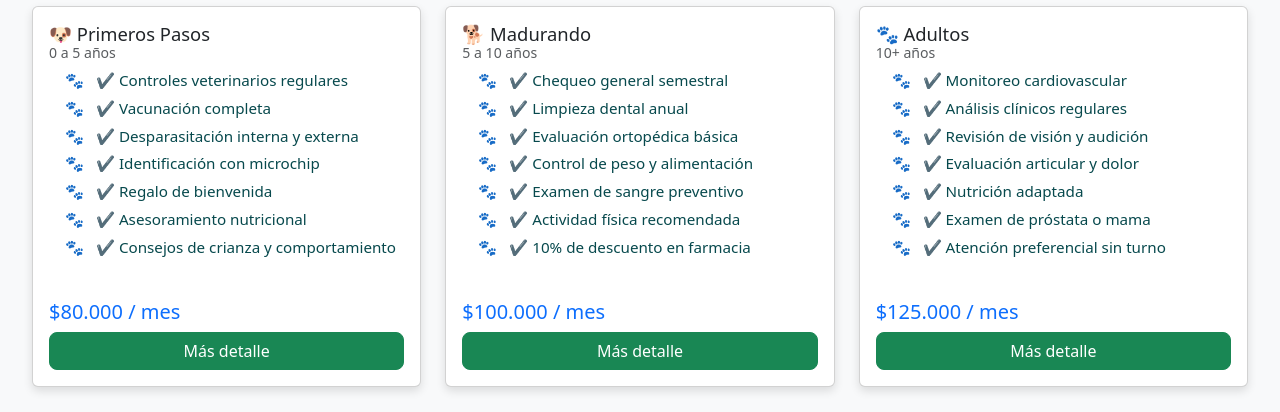
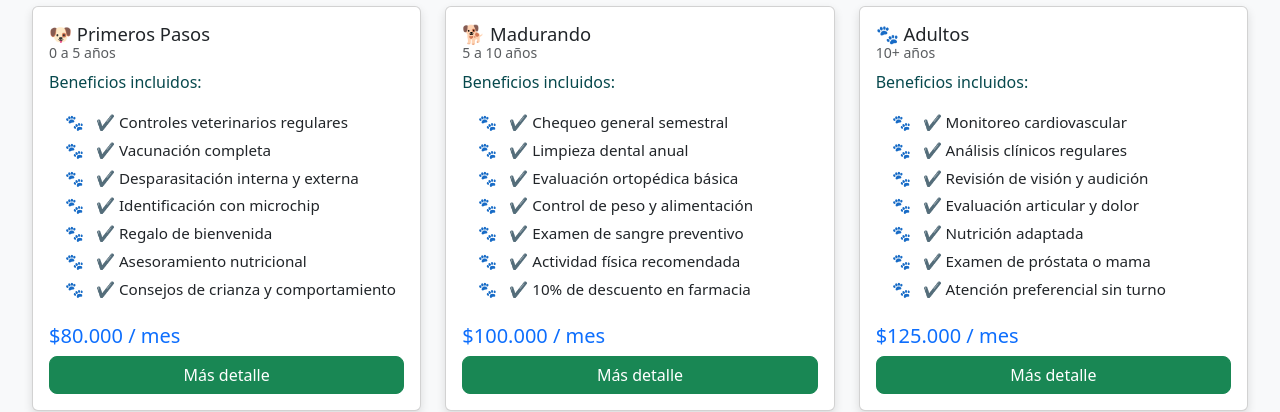
Before and after one commit to jero286/VET-FRONTEND, a React (Vite) app: page /planes in a window 1280 px wide. Shown: the part 218-630 px from the top of the page. Built offline with nearby package versions, Linux system fonts and the light colour scheme; no server answers.

Commit message:
se arregla error en PaginaPlanes en el cual <p> contiene <ul> que daba un arbol DOM inválido

```diff
--- a/src/paginas/PaginaPlanes.jsx
+++ b/src/paginas/PaginaPlanes.jsx
@@ -1,7 +1,6 @@
 import { Container, Row, Col, Card, Button } from "react-bootstrap";
 import { useNavigate } from "react-router-dom";
 import "./PaginaPlanes.css";
-
 
 const planes = [
   {
@@ -15,8 +14,8 @@ const planes = [
       "✔️ Identificación con microchip",
       "✔️ Regalo de bienvenida",
       "✔️ Asesoramiento nutricional",
-      "✔️ Consejos de crianza y comportamiento"
-    ]
+      "✔️ Consejos de crianza y comportamiento",
+    ],
   },
   {
     nombre: "🐕 Madurando",
@@ -29,8 +28,8 @@ const planes = [
       "✔️ Control de peso y alimentación",
       "✔️ Examen de sangre preventivo",
       "✔️ Actividad física recomendada",
-      "✔️ 10% de descuento en farmacia"
-    ]
+      "✔️ 10% de descuento en farmacia",
+    ],
   },
   {
     nombre: "🐾 Adultos",
@@ -43,9 +42,9 @@ const planes = [
       "✔️ Evaluación articular y dolor",
       "✔️ Nutrición adaptada",
       "✔️ Examen de próstata o mama",
-      "✔️ Atención preferencial sin turno"
-    ]
-  }
+      "✔️ Atención preferencial sin turno",
+    ],
+  },
 ];
 
 const Planes = () => {
@@ -64,12 +63,13 @@ const Planes = () => {
                   {plan.edad}
                 </Card.Subtitle>
                 <Card.Text className="flex-grow-1">
-                  <ul className="lista-plan">
-                    {plan.descripcion.map((item, i) => (
-                      <li key={i}>{item}</li>
-                    ))}
-                  </ul>
+                  Beneficios incluidos:
                 </Card.Text>
+                <ul className="lista-plan flex-grow-1">
+                  {plan.descripcion.map((item, i) => (
+                    <li key={i}>{item}</li>
+                  ))}
+                </ul>
                 <h5 className="text-primary">{plan.precio}</h5>
                 <Button
                   variant="success"
```
